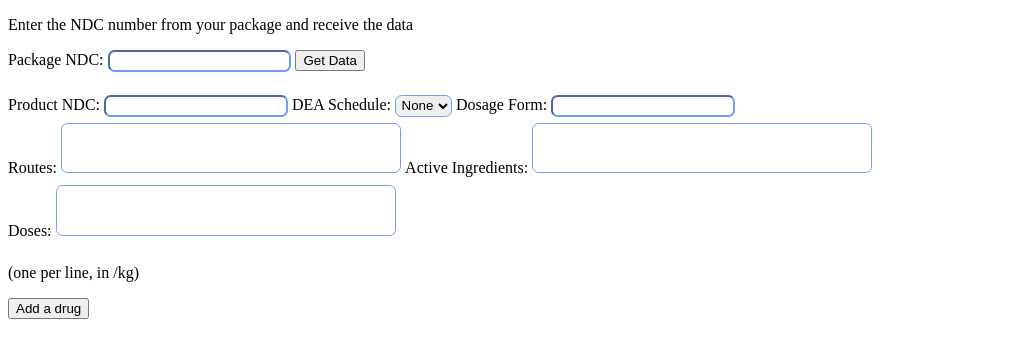
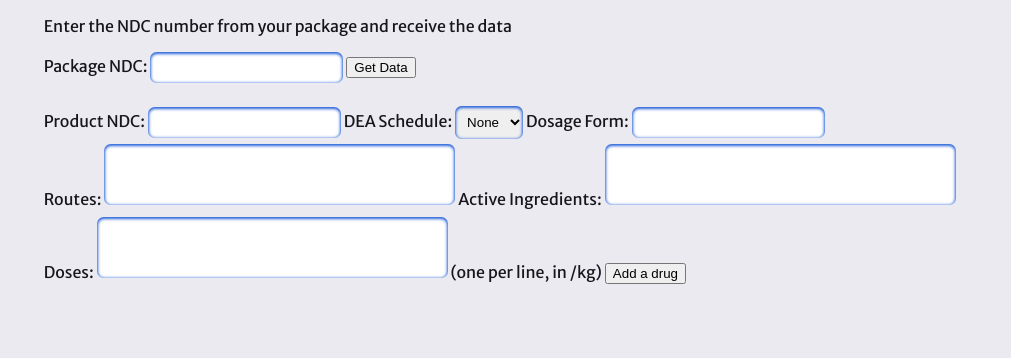
Before and after one commit to hiimmrdave/dosing, a website: page index.html in a window 1280 px wide. Shown: the whole page, without its empty margins (0-1011 px from the left). Drawn offline with Linux system fonts and the light colour scheme.

Commit message:
changed some stuff while reading

```diff
--- a/css/screen.css
+++ b/css/screen.css
@@ -1,10 +1,71 @@
+@import url('https://fonts.googleapis.com/css2?family=EB+Garamond:ital,wght@0,500;0,800;1,400;1,800&family=Merriweather+Sans:ital,wght@0,400;0,700;1,300;1,800&display=swap');
+:root {
+  --light: hsl(250, 15%, 93%);
+  --grey1: hsl(250, 15%, 84%);
+  --grey2: hsl(250, 13%, 76%);
+  --grey3: hsl(250, 13%, 67%);
+  --grey4: hsl(250, 10%, 59%);
+  --grey5: hsl(250, 8%, 51%);
+  --grey6: hsl(250, 10%, 43%);
+  --grey7: hsl(250, 13%, 34%);
+  --grey8: hsl(250, 13%, 26%);
+  --grey9: hsl(250, 15%, 18%);
+  --dark: hsl(250, 15%, 10%);
+  --ltred: hsl(0, 80%, 75%);
+  --ltorange: hsl(25, 80%, 70%);
+  --ltyellow: hsl(50, 85%, 75%);
+  --ltlime: hsl(85, 70%, 75%);
+  --ltgreen: hsl(140, 65%, 65%);
+  --ltteal: hsl(170, 65%, 70%);
+  --ltblue: hsl(220, 80%, 70%);
+  --dkindigo: hsl(245, 80%, 75%);
+  --ltpurple: hsl(260, 80%, 75%);
+  --ltpink: hsl(310, 65%, 75%);
+  --ltbrown: hsl(25, 35%, 65%);
+  --red: hsl(0, 80%, 50%);
+  --orange: hsl(25, 80%, 50%);
+  --yellow: hsl(50, 85%, 60%);
+  --lime: hsl(85, 70%, 50%);
+  --green: hsl(140, 65%, 45%);
+  --teal: hsl(170, 75%, 45%);
+  --blue: hsl(220, 70%, 50%);
+  --indigo: hsl(245, 60%, 50%);
+  --purple: hsl(260, 70%, 50%);
+  --pink: hsl(310, 65%, 60%);
+  --brown: hsl(25, 35%, 40%);
+  --dkred: hsl(0, 75%, 25%);
+  --dkorange: hsl(25, 70%, 35%);
+  --dkyellow: hsl(50, 70%, 40%);
+  --dklime: hsl(85, 70%, 30%);
+  --dkgreen: hsl(140, 50%, 25%);
+  --dkteal: hsl(170, 55%, 30%);
+  --dkblue: hsl(220, 80%, 25%);
+  --dkindigo: hsl(245, 70%, 30%);
+  --dkpurple: hsl(260, 65%, 30%);
+  --dkpink: hsl(310, 65%, 35%);
+  --dkbrown: hsl(25, 25%, 20%);
+}
+
+* {
+  box-sizing: border-box;
+}
+
+html, body {
+  padding: 0;
+  padding-left: 2ch;
+  margin: 0;
+  font-family: "Merriweather Sans", sans-serif;
+  color: var(--dark);
+  background-color: var(--light);
+}
+
 textarea {
   resize: none;
 }
 
 .error {
   font-size: 1.2rem;
-  color: hsl(0, 90%, 35%);
+  color: var(--dkred);
 }
 
 label, input[type=text] {
@@ -13,7 +74,9 @@ label, input[type=text] {
 }
 
 textarea, select, input[type=text]  {
-  padding: 0.2ch;
+  padding: 8px;
+  box-shadow: inset 0px 1px 3px 1px var(--blue);
   border-radius: 0.5em;
-  border-color: hsl(220, 90%, 70%);
+  border-color: var(--ltblue);
+  border-width: 0;
 }
--- a/index.html
+++ b/index.html
@@ -33,7 +33,7 @@
     <br />
     <label for="doses">Doses: </label>
     <textarea id="doses" cols="40" rows="3"></textarea>
-    <p>(one per line, in <span id="dosetype"></span>/kg<span id="drug"></span>)</p>
+    (one per line, in <span id="dosetype"></span>/kg<span id="drug"></span>)
     <input type="button" id="save" value="Add a drug"></input>
   </form>
 </html>
--- a/js/main.js
+++ b/js/main.js
@@ -12,7 +12,7 @@ async function getDrug(package_ndc) {
 
 function clearForm(formId) {
   let form = document.querySelectorAll(
-    `#${formId} input[type=text], #${formId} textarea, #${formId} select`
+    `#${formId} :is(input[type=text], textarea, select)`
   );
   form.forEach((e) => {
     e.value = "";
```
